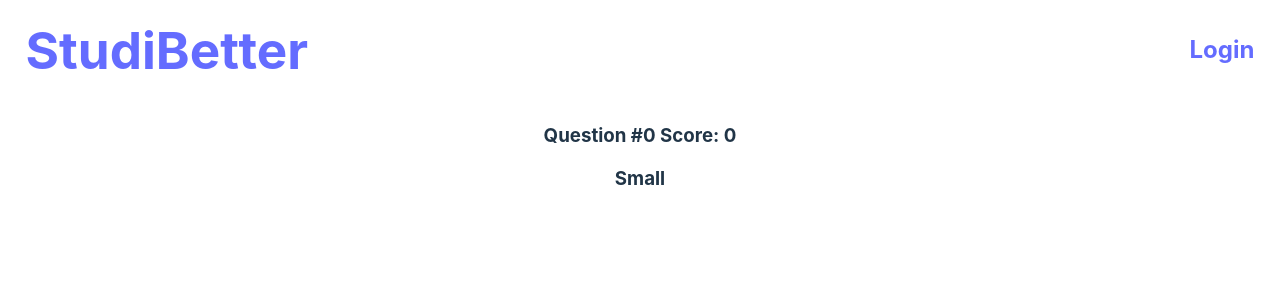
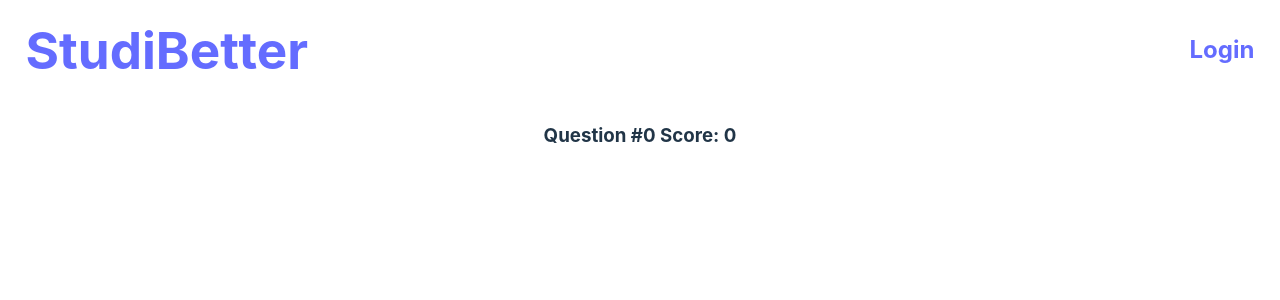
Before and after one commit to raylu15742cs/studibetter2.0, a React (Vite) app in the folder client/: page /topics/1/quiz in a window 1280 px wide. Shown: the top 300 px of the page. Built offline with nearby package versions, Linux system fonts and the light colour scheme; no server answers.

Commit message:
update quiz

```diff
--- a/client/src/Quiz.tsx
+++ b/client/src/Quiz.tsx
@@ -34,7 +34,6 @@ export default function Quiz() {
             <Header />
             <h1>{topic?.title}</h1>
             <h3>Question #{quizcount} Score: {score}</h3>
-            <h3>{status}</h3>
         </div>
     )
 }
```
